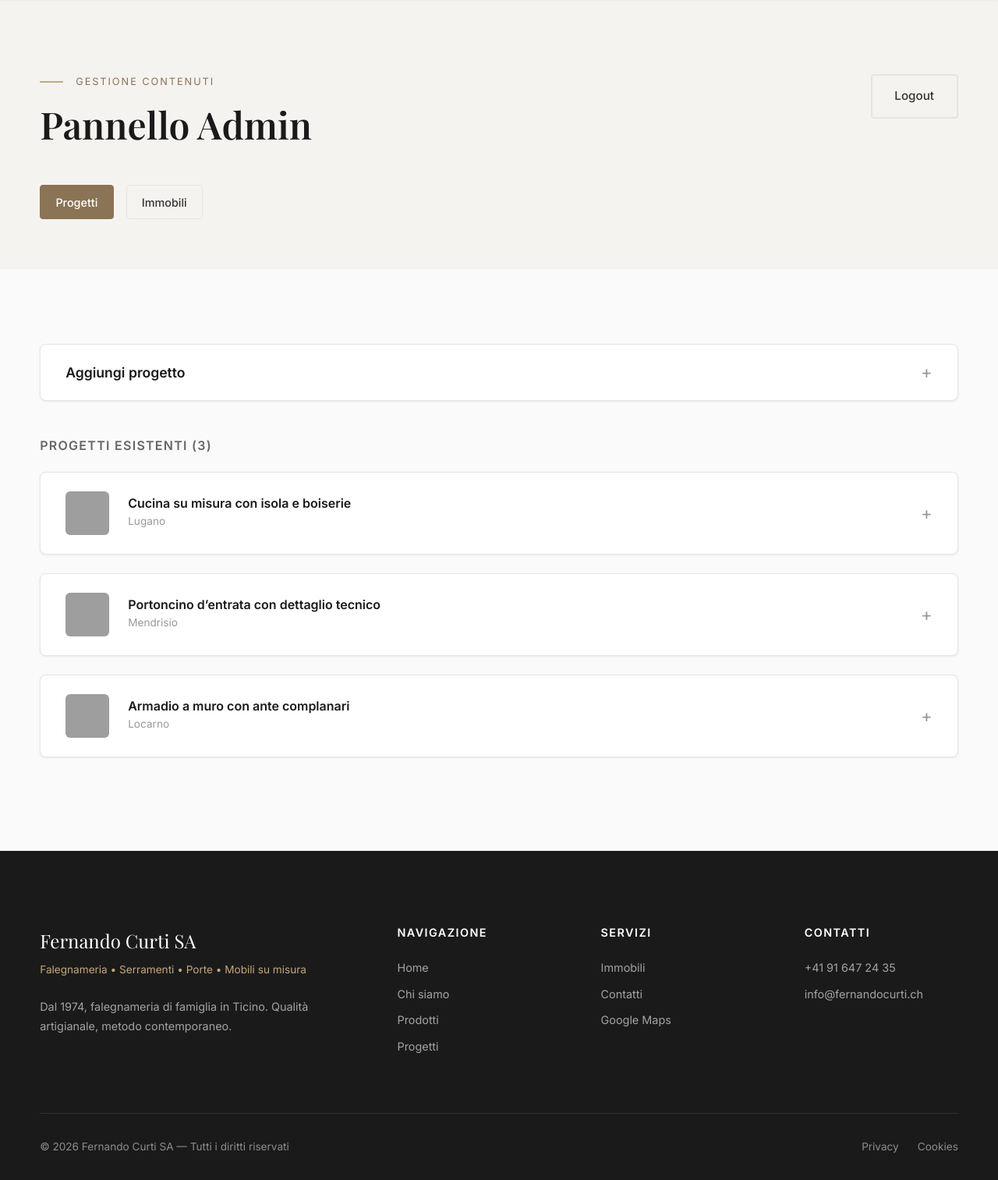
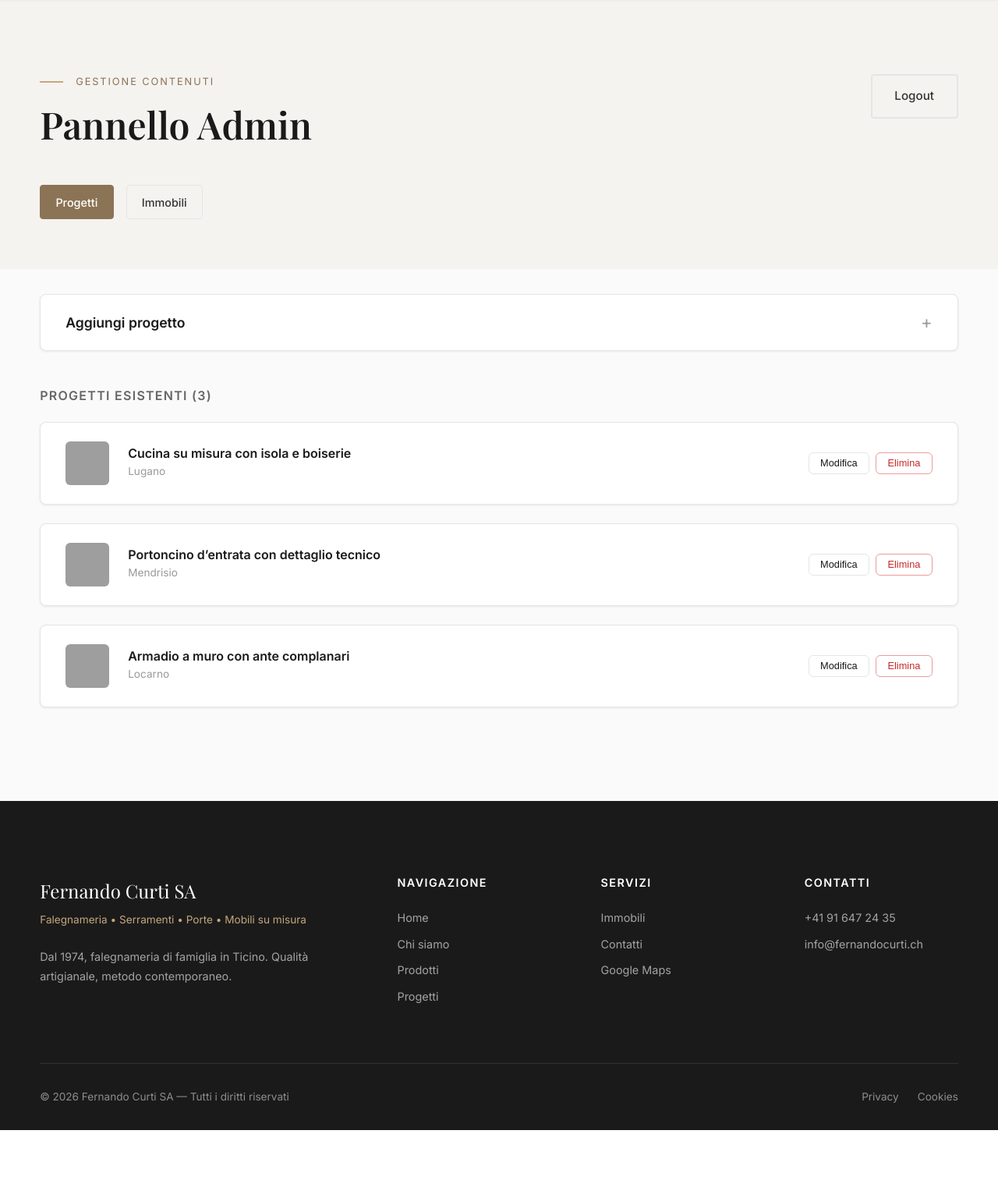
Before and after one commit to CortiEnea/curti-v2, a Flask app: page /admin/ in a window 1280 px wide. Shown: the part 81-1594 px from the top of the page at 78% size. After the commit the page ends 1530 px from the top, so only its background shows below. Run offline with Flask 3, Linux system fonts and the light colour scheme; the visitor is signed in with stand-in values (Sample User, id 1); data comes from the database, SQL or seed files in the repository; grey boxes are pictures that could not be loaded.

Commit message:
admin page funzionante

```diff
--- a/static/css/styles.css
+++ b/static/css/styles.css
@@ -1501,6 +1501,10 @@ h1, h2, h3, h4, h5, h6 {
   align-items: flex-start;
 }
 
+[data-admin-panel] {
+  padding-top: var(--space-lg);
+}
+
 .admin-nav {
   display: flex;
   gap: var(--space-sm);
@@ -1647,16 +1651,49 @@ h1, h2, h3, h4, h5, h6 {
   cursor: pointer;
 }
 
+.admin-header-actions {
+  display: flex;
+  align-items: center;
+  gap: 0.5rem;
+  flex-shrink: 0;
+}
+
+.admin-action-btn {
+  padding: 0.35rem 0.9rem;
+  font-size: 0.8rem;
+  font-weight: 500;
+  border-radius: 6px;
+  cursor: pointer;
+  transition: background 0.2s, color 0.2s;
+  border: 1px solid;
+  background: transparent;
+  white-space: nowrap;
+}
+
+.admin-action-btn--edit {
+  color: var(--color-primary);
+  border-color: var(--color-border);
+}
+
+.admin-action-btn--edit:hover {
+  background: var(--color-primary);
+  color: var(--color-white);
+}
+
+.admin-action-btn--delete {
+  color: #c62828;
+  border-color: #ef9a9a;
+}
+
+.admin-action-btn--delete:hover {
+  background: #c62828;
+  color: var(--color-white);
+}
+
 .admin-actions {
   display: flex;
   gap: var(--space-sm);
   margin-top: var(--space-md);
-}
-
-.admin-delete-form {
-  margin-top: var(--space-sm);
-  padding-top: var(--space-sm);
-  border-top: 1px solid var(--color-border);
 }
 
 .admin-btn-delete {
--- a/templates/admin_panel.html
+++ b/templates/admin_panel.html
@@ -92,7 +92,7 @@
 
     {% for project in projects %}
     <div class="admin-card">
-      <div class="admin-card-header" data-toggle="project-{{ project.id }}">
+      <div class="admin-card-header">
         <div class="admin-item-summary">
           {% if project.image %}
           <img src="{% if project.image.startswith('http') %}{{ project.image }}{% else %}{{ url_for('static', filename=project.image) }}{% endif %}" class="admin-thumb" alt="" />
@@ -102,7 +102,12 @@
             <span class="admin-item-meta">{{ project.location }}</span>
           </div>
         </div>
-        <span class="admin-toggle-icon">+</span>
+        <div class="admin-header-actions">
+          <button type="button" class="admin-action-btn admin-action-btn--edit" data-toggle="project-{{ project.id }}">Modifica</button>
+          <form method="POST" action="{{ url_for('admin.project_delete', project_id=project.id) }}" onsubmit="return confirm('Eliminare questo progetto?');">
+            <button type="submit" class="admin-action-btn admin-action-btn--delete">Elimina</button>
+          </form>
+        </div>
       </div>
       <div class="admin-card-body" id="project-{{ project.id }}" style="display:none;">
         <form method="POST" action="{{ url_for('admin.project_edit', project_id=project.id) }}" enctype="multipart/form-data">
@@ -145,9 +150,6 @@
           <div class="admin-actions">
             <button type="submit" class="btn btn-primary">Salva modifiche</button>
           </div>
-        </form>
-        <form method="POST" action="{{ url_for('admin.project_delete', project_id=project.id) }}" class="admin-delete-form" onsubmit="return confirm('Eliminare questo progetto?');">
-          <button type="submit" class="btn admin-btn-delete">Elimina progetto</button>
         </form>
       </div>
     </div>
@@ -234,7 +236,7 @@
 
     {% for listing in listings %}
     <div class="admin-card">
-      <div class="admin-card-header" data-toggle="listing-{{ listing.id }}">
+      <div class="admin-card-header">
         <div class="admin-item-summary">
           {% if listing.images %}
           <img src="{{ listing.images[0] }}" class="admin-thumb" alt="" />
@@ -249,7 +251,12 @@
             </span>
           </div>
         </div>
-        <span class="admin-toggle-icon">+</span>
+        <div class="admin-header-actions">
+          <button type="button" class="admin-action-btn admin-action-btn--edit" data-toggle="listing-{{ listing.id }}">Modifica</button>
+          <form method="POST" action="{{ url_for('admin.listing_delete', listing_id=listing.id) }}" onsubmit="return confirm('Eliminare questo immobile?');">
+            <button type="submit" class="admin-action-btn admin-action-btn--delete">Elimina</button>
+          </form>
+        </div>
       </div>
       <div class="admin-card-body" id="listing-{{ listing.id }}" style="display:none;">
         <form method="POST" action="{{ url_for('admin.listing_edit', listing_id=listing.id) }}" enctype="multipart/form-data">
@@ -321,9 +328,6 @@
             <button type="submit" class="btn btn-primary">Salva modifiche</button>
           </div>
         </form>
-        <form method="POST" action="{{ url_for('admin.listing_delete', listing_id=listing.id) }}" class="admin-delete-form" onsubmit="return confirm('Eliminare questo immobile?');">
-          <button type="submit" class="btn admin-btn-delete">Elimina immobile</button>
-        </form>
       </div>
     </div>
     {% endfor %}
@@ -334,14 +338,13 @@
 <script>
 document.addEventListener('DOMContentLoaded', () => {
   // Accordion toggle
-  document.querySelectorAll('[data-toggle]').forEach(header => {
-    header.addEventListener('click', () => {
-      const target = document.getElementById(header.dataset.toggle);
+  document.querySelectorAll('[data-toggle]').forEach(el => {
+    el.addEventListener('click', (e) => {
+      e.stopPropagation();
+      const target = document.getElementById(el.dataset.toggle);
       if (!target) return;
       const isOpen = target.style.display !== 'none';
       target.style.display = isOpen ? 'none' : 'block';
-      const icon = header.querySelector('.admin-toggle-icon');
-      if (icon) icon.textContent = isOpen ? '+' : '−';
     });
   });
 
```
